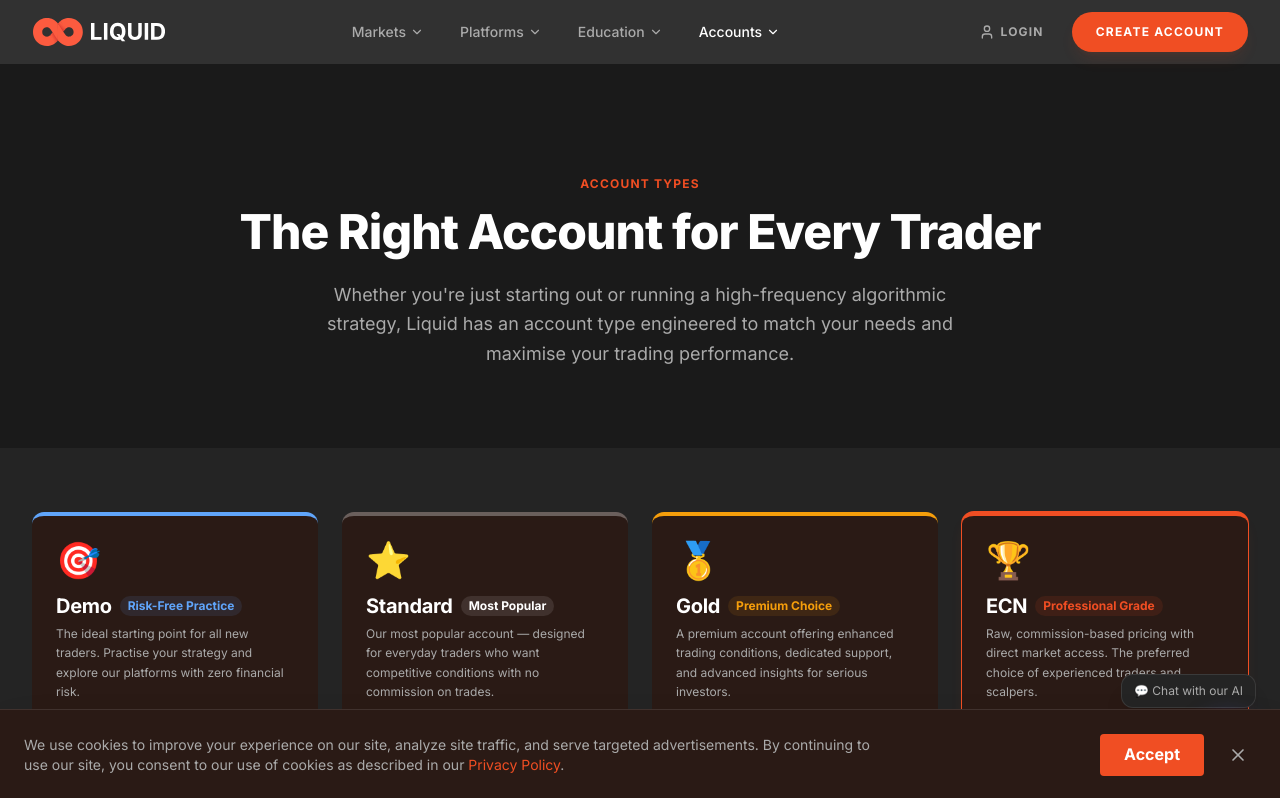
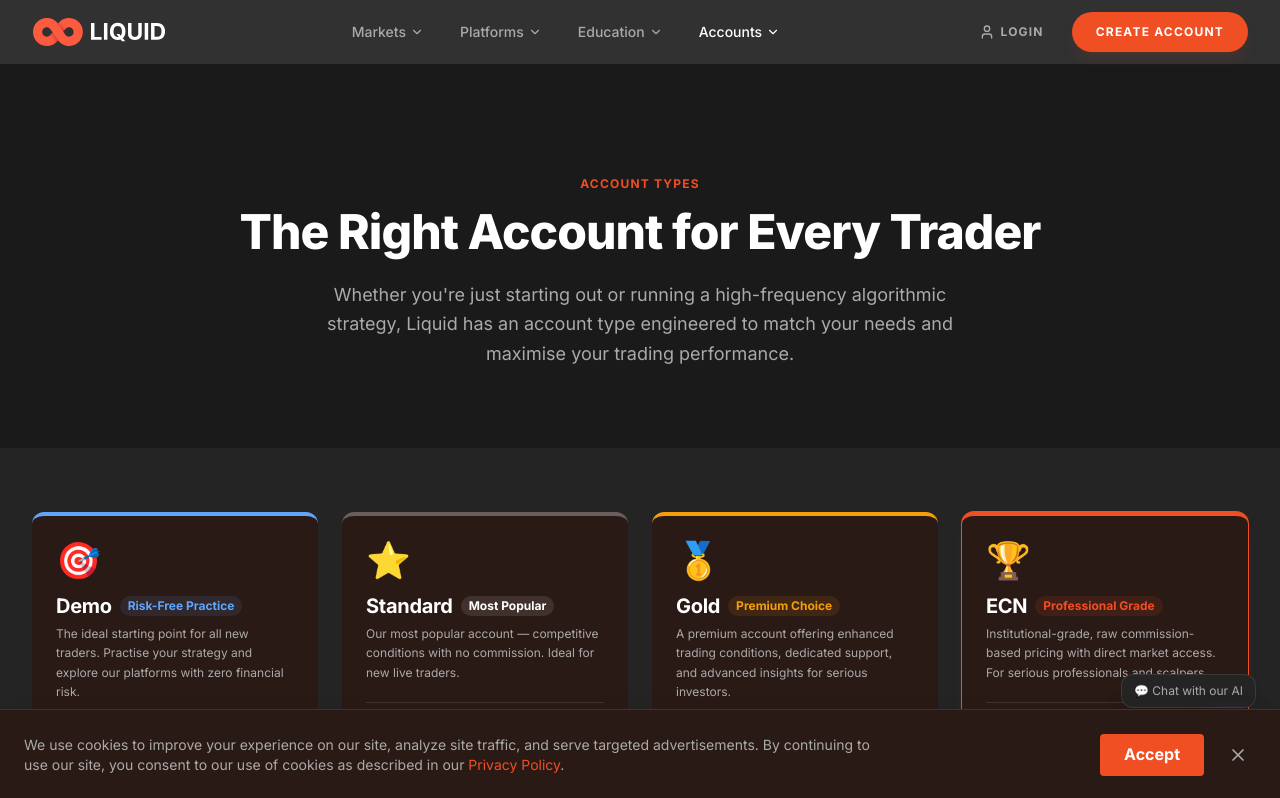
Before and after one commit to anonmranon/onerepo, a React (Vite) app: page /accounts in a window 1280 px wide. Shown: the top 798 px of the page. Built offline with nearby package versions, Linux system fonts and the light colour scheme.

Commit message:
fix: update account deposit ranges - Standard k-.9k, Gold 0k-9.9k, ECN 0k+

```diff
--- a/src/components/ChatWidget.jsx
+++ b/src/components/ChatWidget.jsx
@@ -25,11 +25,11 @@
 
 🟢 **Demo Account** — Start with virtual funds. Practice risk-free with real market conditions. Perfect for beginners.
 
-🔵 **Standard Account** — Entry-level live trading. Spreads from 1.0 pips. Minimum deposit $1,000.
+🔵 **Standard Account** — Entry-level live trading. Spreads from 1.0 pips. Deposit range: **$1,000 – $9,999**.
 
-🟡 **Gold Account** — Premium Choice. Priority support, dedicated account manager. Minimum deposit $5,000.
+🟡 **Gold Account** — Premium Choice. Priority support, dedicated account manager. Deposit range: **$10,000 – $49,999**.
 
-🔴 **ECN Account** — Professional Grade. Raw interbank spreads from 0.0 pips. Minimum deposit $10,000.
+🔴 **ECN Account** — Professional Grade. Raw interbank spreads from 0.0 pips. Minimum deposit: **$50,000+**.
 
 You can open an account at: **/create-account**`
   },
--- a/src/pages/AccountTypes.jsx
+++ b/src/pages/AccountTypes.jsx
@@ -26,7 +26,7 @@
     tagline: 'Most Popular',
     color: 'border-white/30',
     badge: 'text-white bg-white/10',
-    minDeposit: '$1,000',
+    minDeposit: '$1,000 – $9,999',
     spread: 'From 1.0 pips',
     leverage: 'Up to 1:500',
     commission: 'None',
@@ -34,7 +34,7 @@
     features: ['All major asset classes', 'Negative balance protection', 'Free deposits & withdrawals', 'Daily market analysis', '24/5 customer support'],
     cta: 'OPEN STANDARD',
     to: '/create-account',
-    description: 'Our most popular account — designed for everyday traders who want competitive conditions with no commission on trades.',
+    description: 'Our most popular account — competitive conditions with no commission. Ideal for new live traders.',
   },
   {
     type: 'Gold',
@@ -42,7 +42,7 @@
     tagline: 'Premium Choice',
     color: 'border-[#f59e0b]',
     badge: 'text-[#f59e0b] bg-[#f59e0b]/10',
-    minDeposit: '$5,000',
+    minDeposit: '$10,000 – $49,999',
     spread: 'From 0.8 pips',
     leverage: 'Up to 1:400',
     commission: 'None',
@@ -59,7 +59,7 @@
     color: 'border-primary',
     badge: 'text-primary bg-primary/10',
     highlight: true,
-    minDeposit: '$10,000',
+    minDeposit: '$50,000+',
     spread: 'From 0.0 pips',
     leverage: 'Up to 1:500',
     commission: '$3.50 per lot',
@@ -67,7 +67,7 @@
     features: ['Raw interbank spreads', 'STP/ECN execution', 'Depth of market (Level II)', 'Dedicated account manager', 'Priority withdrawal processing'],
     cta: 'OPEN ECN',
     to: '/create-account',
-    description: 'Raw, commission-based pricing with direct market access. The preferred choice of experienced traders and scalpers.',
+    description: 'Institutional-grade, raw commission-based pricing with direct market access. For serious professionals and scalpers.',
   },
 ];
 
```
